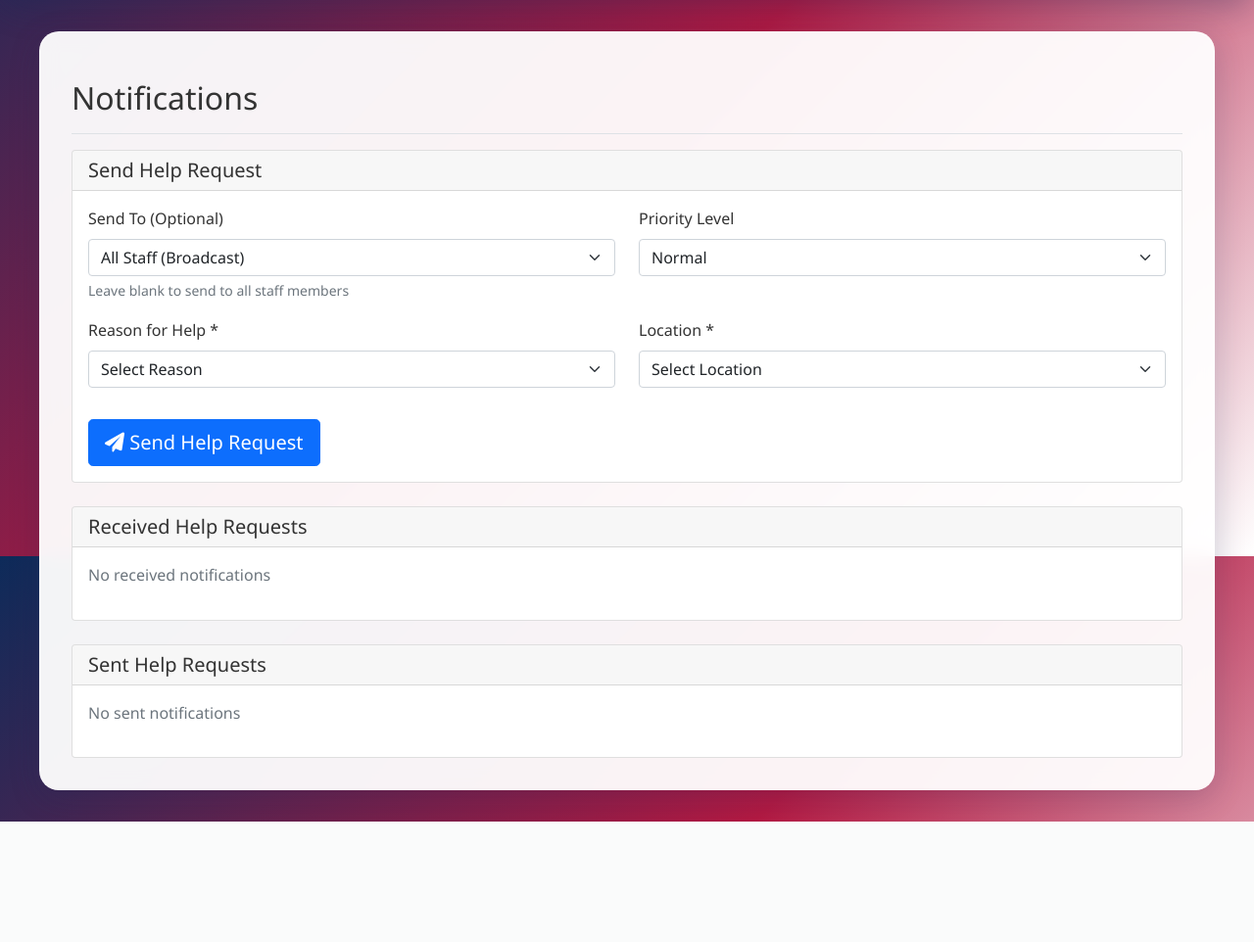
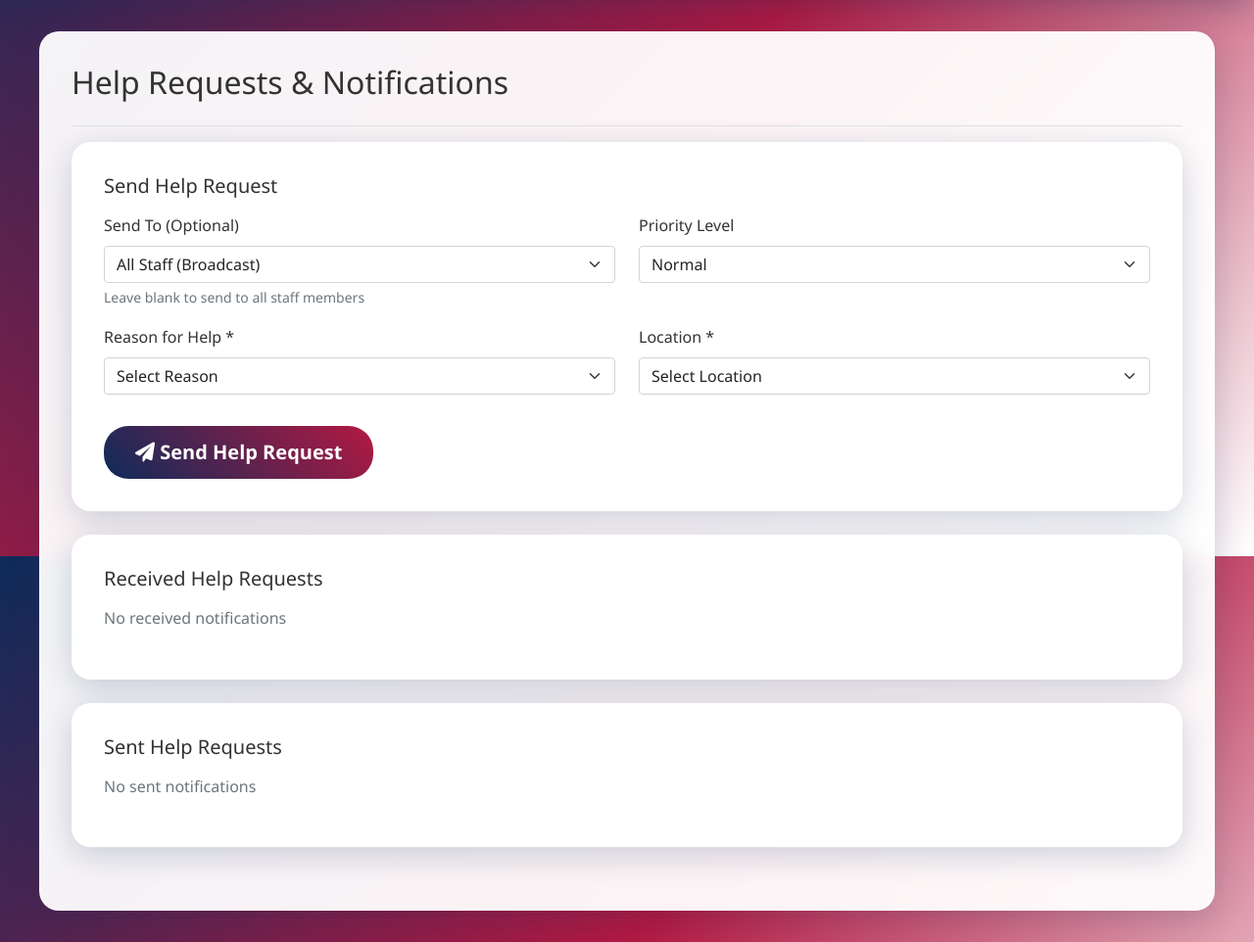
Before and after one commit to husseinthedev-CR7/sacramento-standdown, a Flask app: page /notifications in a window 1280 px wide. Shown: the part 232-1194 px from the top of the page at 98% size. Before the commit the page ends 1071 px from the top, so only its background shows below. Run offline with Flask 3, Linux system fonts and the light colour scheme; a user stored in the database is signed in; data comes from the database, SQL or seed files in the repository; data that the repository does not hold is empty.

Commit message:
Update notifications.html

```diff
--- a/templates/notifications.html
+++ b/templates/notifications.html
@@ -3,16 +3,13 @@
 {% block title %}Notifications - Sacramento Stand Down{% endblock %}
 
 {% block content %}
-<div class="d-flex justify-content-between flex-wrap flex-md-nowrap align-items-center pt-3 pb-2 mb-3 border-bottom">
-    <h1 class="h2">Notifications</h1>
+<div class="d-flex justify-content-between flex-wrap flex-md-nowrap align-items-center pb-3 mb-3 border-bottom">
+    <h1 class="h2">Help Requests & Notifications</h1>
 </div>
 
 <!-- Send Notification Form -->
-<div class="card mb-4">
-    <div class="card-header">
-        <h5 class="card-title mb-0">Send Help Request</h5>
-    </div>
-    <div class="card-body">
+<div class="content-card mb-4">
+    <h5 class="card-title mb-3">Send Help Request</h5>
     <form method="POST" action="{{ url_for('send_notification') }}">
         <div class="row">
             <div class="col-md-6 mb-3">
@@ -76,20 +73,16 @@
         </div>
 
         <div class="mt-3">
-                <button type="submit" class="btn btn-primary btn-lg">
+            <button type="submit" class="btn btn-ssd btn-lg">
                 <i class="fas fa-paper-plane"></i> Send Help Request
             </button>
         </div>
     </form>
 </div>
-</div>
 
 <!-- Received Notifications -->
-<div class="card mb-4">
-    <div class="card-header">
-        <h5 class="card-title mb-0">Received Help Requests</h5>
-    </div>
-    <div class="card-body">
+<div class="content-card mb-4">
+    <h5 class="card-title mb-3">Received Help Requests</h5>
     {% if received_notifications %}
         <div class="list-group">
             {% for notification in received_notifications %}
@@ -132,14 +125,10 @@
         <p class="text-muted">No received notifications</p>
     {% endif %}
 </div>
-</div>
 
 <!-- Sent Notifications -->
-<div class="card">
-    <div class="card-header">
-        <h5 class="card-title mb-0">Sent Help Requests</h5>
-    </div>
-    <div class="card-body">
+<div class="content-card">
+    <h5 class="card-title mb-3">Sent Help Requests</h5>
     {% if sent_notifications %}
         <div class="list-group">
             {% for notification in sent_notifications %}
@@ -168,7 +157,6 @@
         <p class="text-muted">No sent notifications</p>
     {% endif %}
 </div>
-</div>
 
 <script>
 document.addEventListener('DOMContentLoaded', function() {
```
Lines whose indentation alone changed are shown as unchanged.
